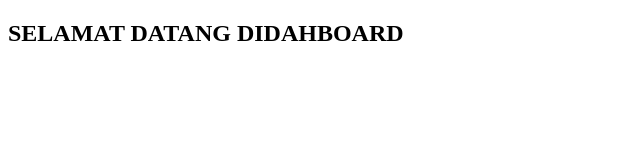
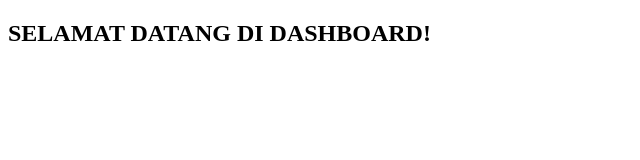
Before and after one commit to Ndapitt/halamanlogin, a plain HTML site: page dashboard.html in a window 1280 px wide. Shown: the full height of the page, 0-640 px from the left. Drawn offline with Linux system fonts and the light colour scheme.

Commit message:
prbhn kata

```diff
--- a/dashboard.html
+++ b/dashboard.html
@@ -6,6 +6,6 @@
     <title>Document</title>
 </head>
 <body>
-    <h2>SELAMAT DATANG DIDAHBOARD</h2>
+    <h2>SELAMAT DATANG DI DASHBOARD!</h2>
 </body>
 </html>
```
